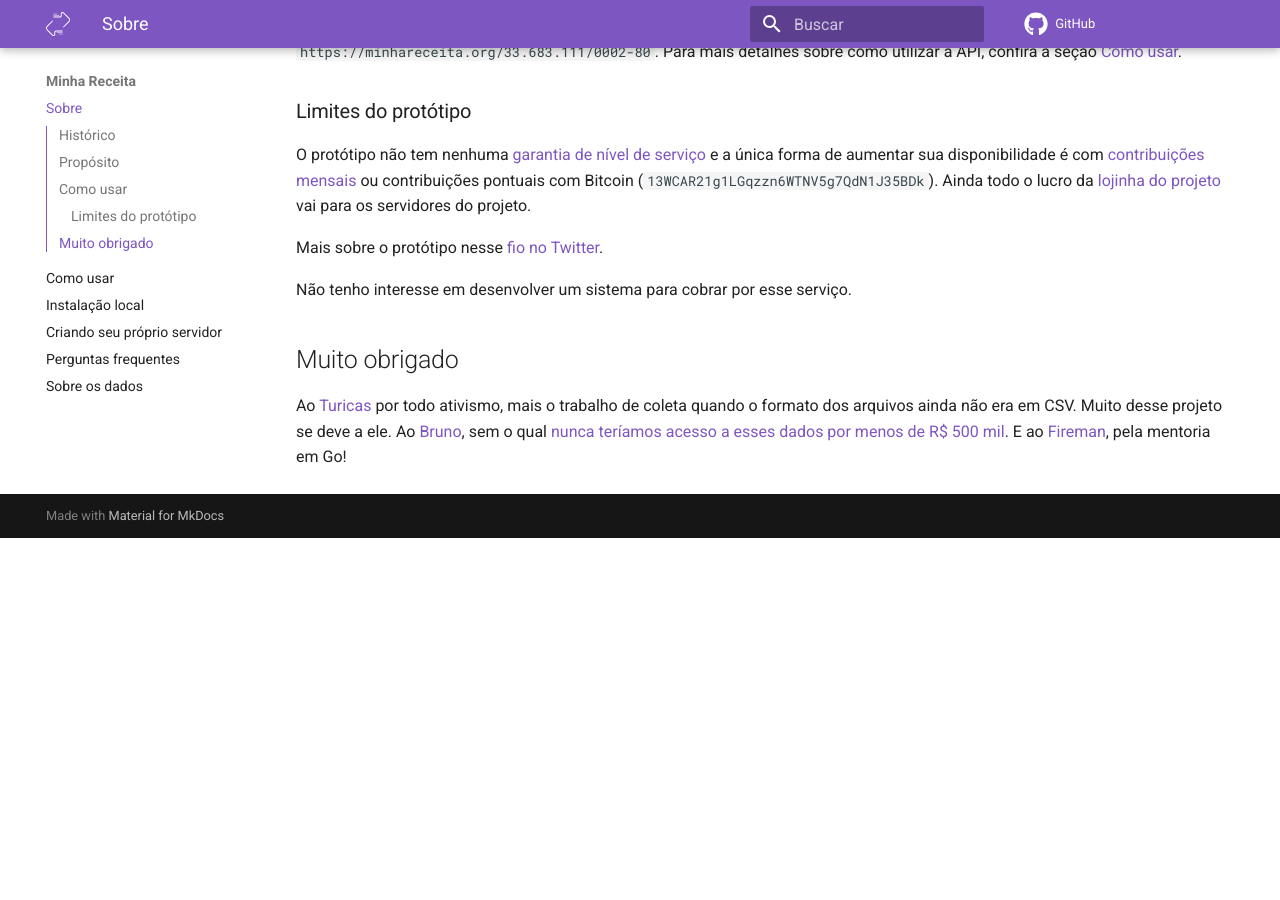
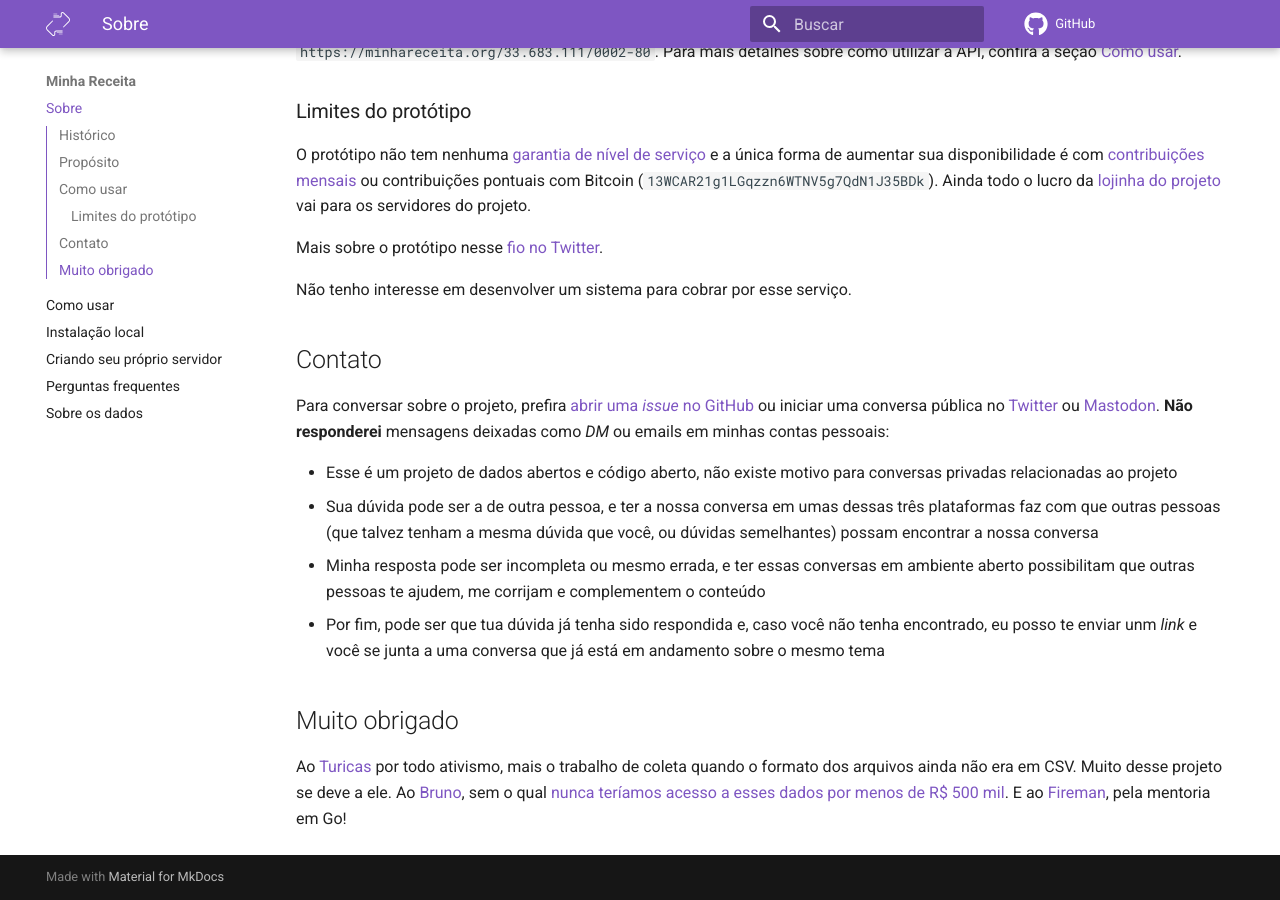
Before and after one commit to cuducos/minha-receita, an MkDocs documentation site: the page built from docs/index.md, in a window 1280 px wide and 900 px high, scrolled down 818 px. Built offline with MkDocs 1.6.1 and Material for MkDocs 9.7.7, drawn with Linux system fonts in a browser that asks for light colours; comment, search, counter and statistics services are not loaded; before the commit the page ends 1356 px from its top, so only the background shows below that.

Commit message:
Adds contact to the docs

```diff
--- a/docs/index.md
+++ b/docs/index.md
@@ -27,6 +27,15 @@ Mais sobre o protótipo nesse [fio no Twitter](https://twitter.com/cuducos/statu
 
 Não tenho interesse em desenvolver um sistema para cobrar por esse serviço.
 
+## Contato
+
+Para conversar sobre o projeto, prefira [abrir uma _issue_ no GitHub](https://github.com/cuducos/minha-receita/issues/new) ou iniciar uma conversa pública no [Twitter](https://twitter.com) ou [Mastodon](https://mastodon.social/@cuducos). **Não responderei** mensagens deixadas como _DM_ ou emails em minhas contas pessoais:
+
+* Esse é um projeto de dados abertos e código aberto, não existe motivo para conversas privadas relacionadas ao projeto
+* Sua dúvida pode ser a de outra pessoa, e ter a nossa conversa em umas dessas três plataformas faz com que outras pessoas (que talvez tenham a mesma dúvida que você, ou dúvidas semelhantes) possam encontrar a nossa conversa
+* Minha resposta pode ser incompleta ou mesmo errada, e ter essas conversas em ambiente aberto possibilitam que outras pessoas te ajudem, me corrijam e complementem o conteúdo
+* Por fim, pode ser que tua dúvida já tenha sido respondida e, caso você não tenha encontrado, eu posso te enviar unm _link_ e você se junta a uma conversa que já está em andamento sobre o mesmo tema
+
 ## Muito obrigado
 
 Ao [Turicas](https://twitter.com/turicas) por todo ativismo, mais o trabalho de coleta quando o formato dos arquivos ainda não era em CSV. Muito desse projeto se deve a ele. Ao [Bruno](https://twitter.com/555112299jedi), sem o qual [nunca teríamos acesso a esses dados por menos de R$ 500 mil](https://medium.com/serenata/o-dia-que-a-receita-nos-mandou-pagar-r-500-mil-para-ter-dados-p%C3%BAblicos-8e18438f3076). E ao [Fireman](https://twitter.com/daniellfireman), pela mentoria em Go!
```
